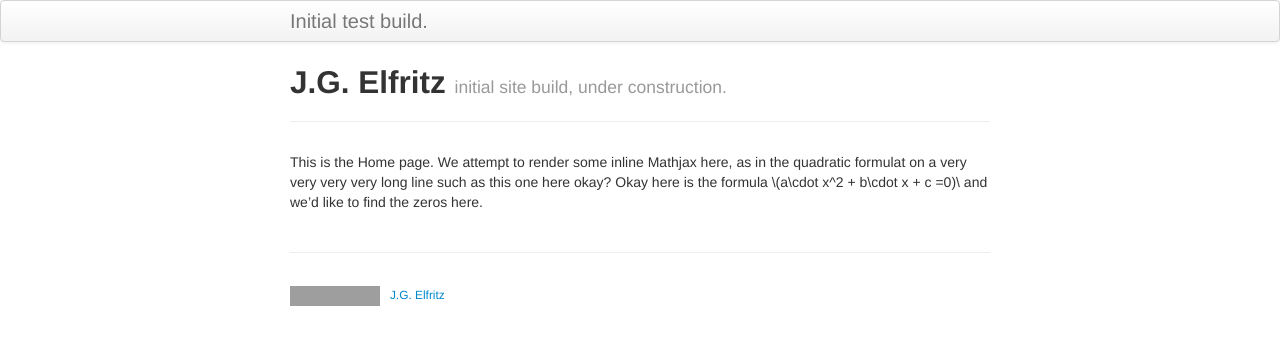
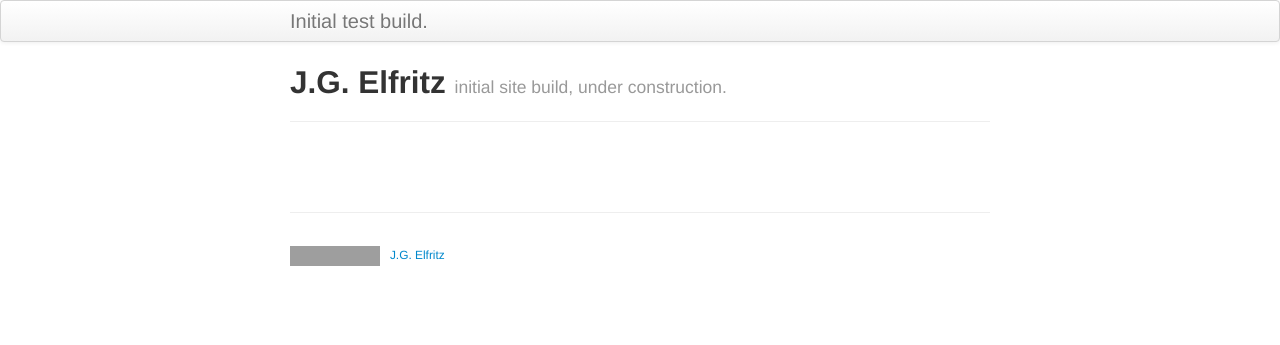
Before and after one commit to justinelfritz/justinelfritz.github.io, a Jekyll site: the page built from index.md, in a window 1280 px wide. Shown: the top 345 px of the page. Built offline with Jekyll 4.4.1, drawn with Linux system fonts in a browser that asks for light colours; grey boxes are pictures that could not be loaded.

Commit message:
revert no mathjax, bare and ready for content

```diff
--- a/index.md
+++ b/index.md
@@ -5,7 +5,7 @@ tagline: initial site build, under construction.
 description: Site build following K.Broman template for github.io
 ---
 
-This is the Home page. We attempt to render some inline Mathjax here, as in the quadratic formulat on a very very very very long line such as this one here okay? Okay here is the formula \\(a\cdot x^2 + b\cdot x + c =0)\\ and we'd like to find the zeros here.
+
 
 <!---[Github Pages](https://pages.github.com) provide a simple way to make a --->
 <!---website using--->
```
